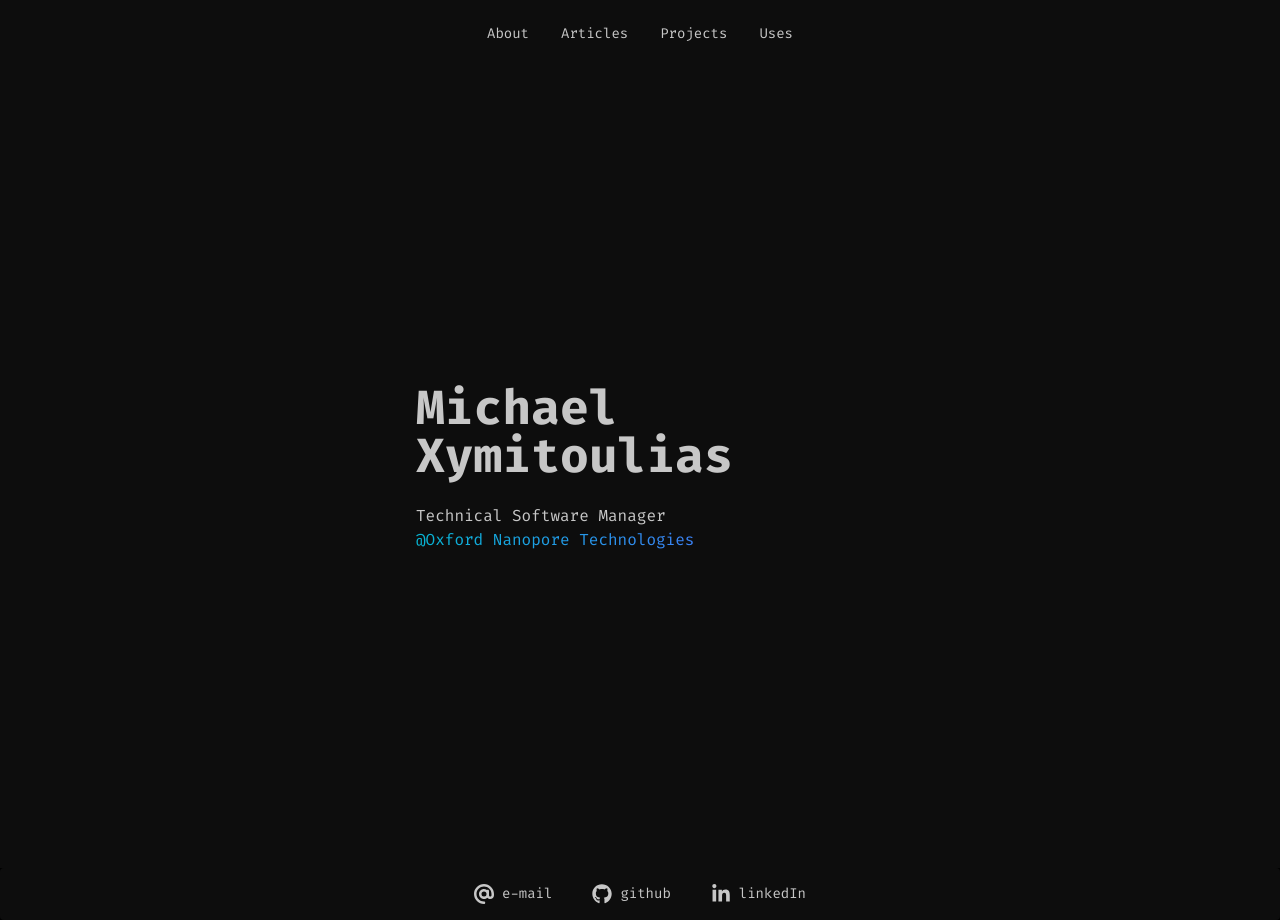
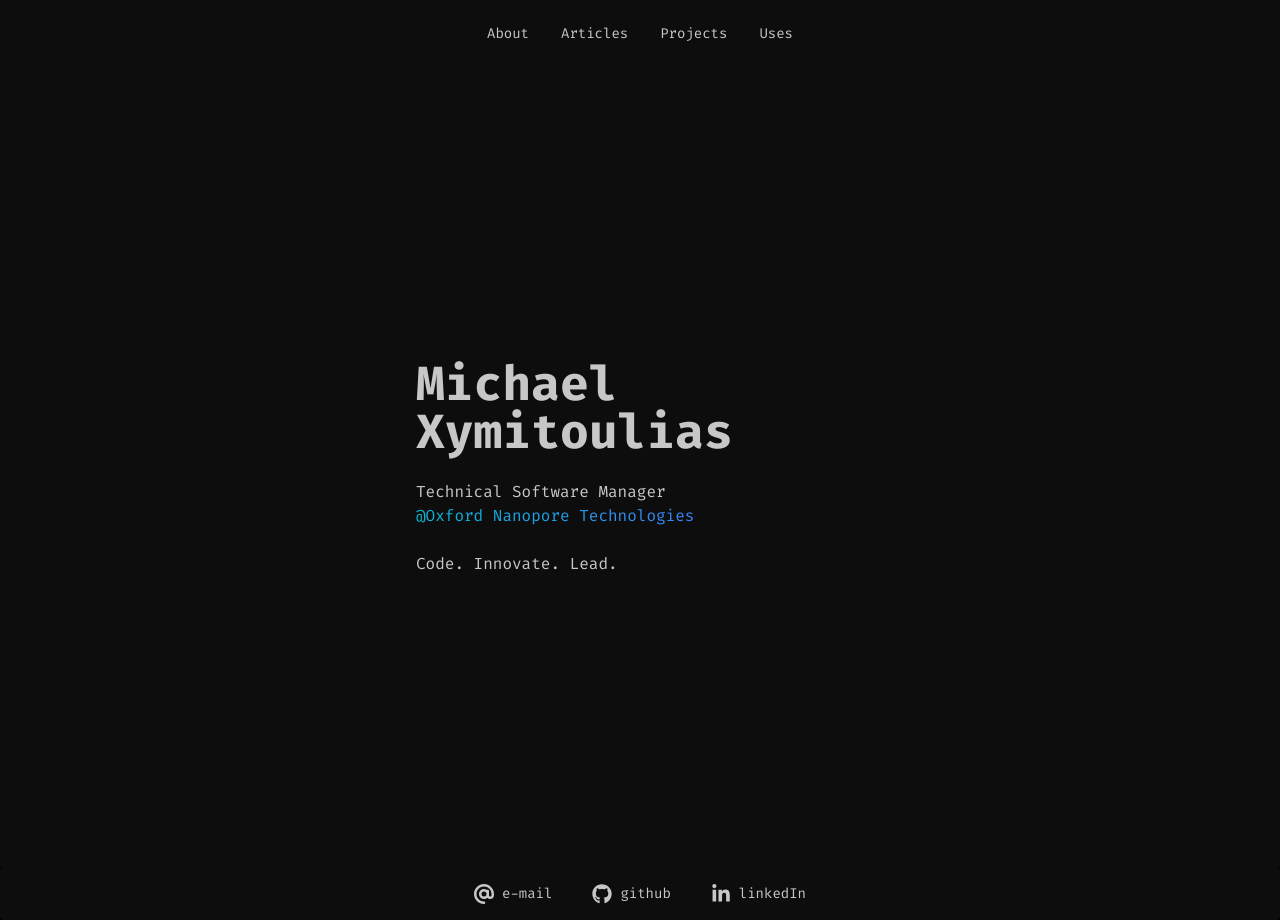
Before and after one commit to michxymi/michxymi.com, a Next.js app: page / in a window 1280 px wide. Built offline with nearby package versions, Linux system fonts and the light colour scheme.

Commit message:
add tagline to homepage

```diff
--- a/components/hero.tsx
+++ b/components/hero.tsx
@@ -8,6 +8,7 @@ export default function Hero() {
                     <h1 className="text-5xl font-bold">Michael Xymitoulias</h1>
                     <p className="pt-6">Technical Software Manager</p>
                     <Link href="https://nanoporetech.com/" className="text-transparent bg-clip-text bg-gradient-to-r from-cyan-500 to-blue-500">@Oxford Nanopore Technologies</Link>
+                    <p className="pt-6">Code. Innovate. Lead.</p>
                 </div>
             </div>
         </div>
```
